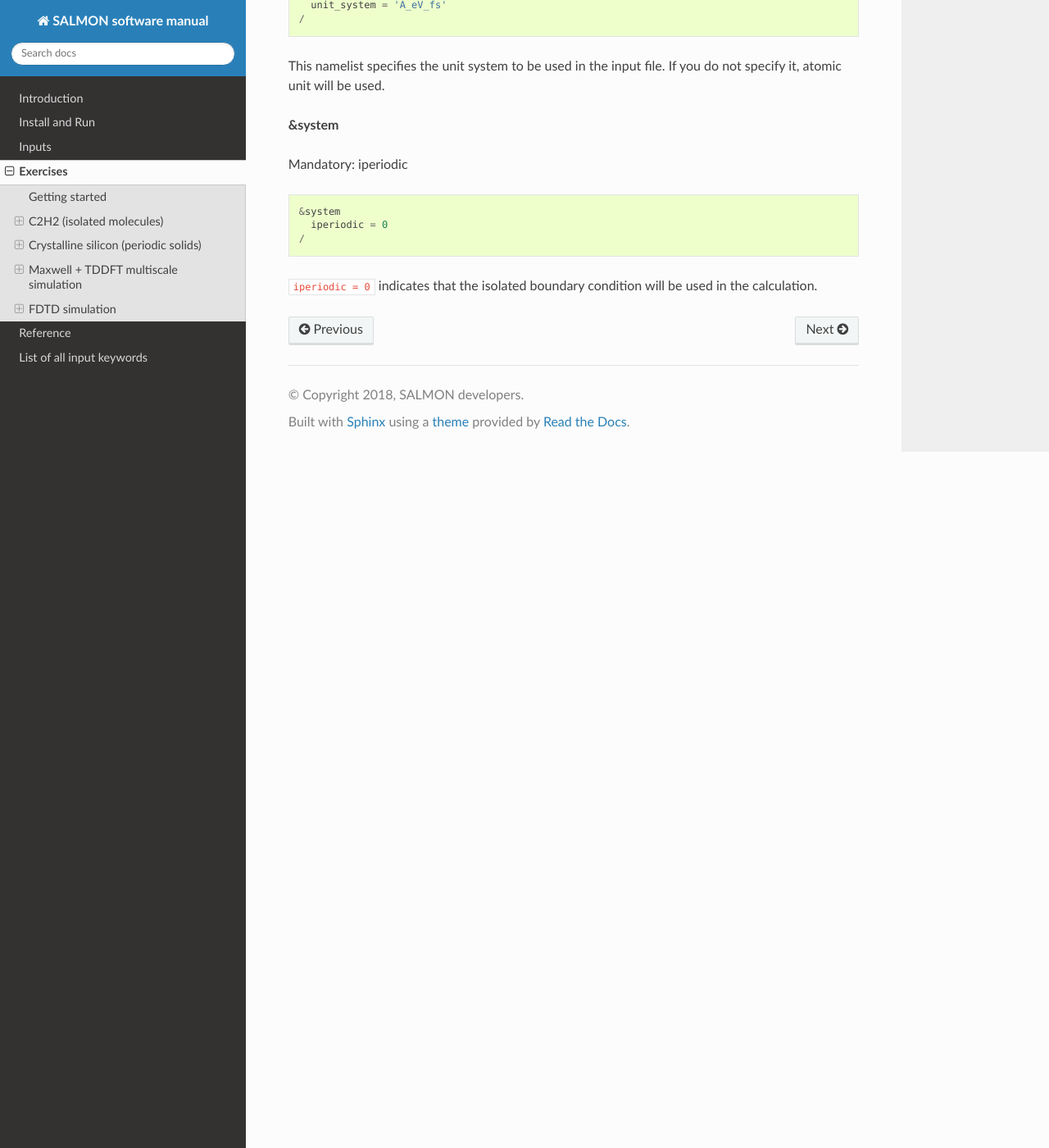
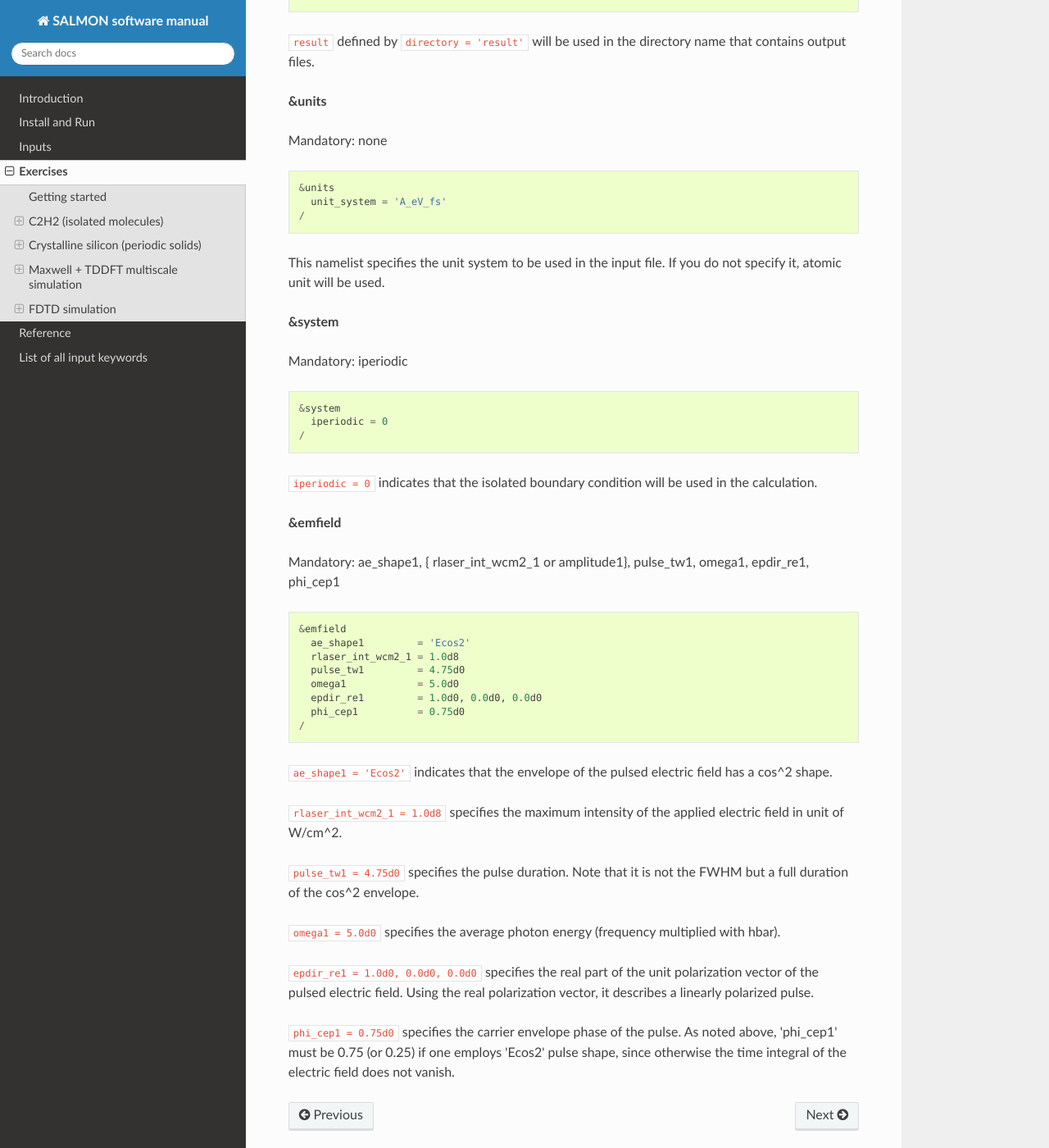
Before and after one commit to SALMON-TDDFT/SALMON-DOCS, a Sphinx documentation site: the page built from source/exercises.rst, in a window 1280 px wide and 1400 px high, scrolled down 59863 px. Shown: the whole window at 82% size. Built offline with Sphinx 7.4.7 and the Read the Docs theme 2.0.0, drawn with Linux system fonts in a browser that asks for light colours; formulas are drawn with MathJax 3; some of the changed text lies outside the part shown.

Commit message:
Update exercises.rst

```diff
--- a/source/exercises.rst
+++ b/source/exercises.rst
@@ -3205,6 +3205,7 @@ Mandatory: ae_shape1, epdir_re1
    /
 
 ``ae_shape1 = 'impulse'`` indicates that a weak impulse is applied to all electrons at *t=0*.
+
 ``epdir_re1(3)`` specifies a unit vector that indicates the direction of the impulse.
 
 **&analysis**
@@ -3242,13 +3243,20 @@ Mandatory: al_em, dl_em, nt_em
    /
 
 ``al_em = 1000.0d0, 1000.0d0, 1000.0d0`` specifies the lengths of three sides of the rectangular parallelepiped where the grid points are prepared.
+
 ``dl_em = 10.0d0, 10.0d0, 10.0d0`` specifies the grid spacings in three Cartesian directions.
+
 ``nt_em = 5000`` specifies the number of time steps in the calculation.
+
 ``dt_em = 1.90d-3`` specifies the time step of the time evolution calculation.
 If you do not input, this is automatically specified by the Courant-Friedrichs-Lewy Condition.
+
 ``shape_file = 'shape.cube'`` indicates the filename of the shape file.
+
 ``imedia_num = 1`` specifies the number of the types of media described by the shape file('shape.cube').
+
 ``type_media(1) = 'drude'`` specifies the type of media as the Drude model.
+
 `` omega_p_d(1) = 9.03d0`` and ``gamma_d(1) = 0.53d0-1`` specify the plasma- and collision-frequencies, respectively.
 See &maxwell in :any:`List of all input keywords <List of all input keywords>` for more information.
 
@@ -3404,3 +3412,32 @@ Mandatory: iperiodic
    /
 
 ``iperiodic = 0`` indicates that the isolated boundary condition will be used in the calculation.
+
+**&emfield**
+
+Mandatory: ae_shape1, { rlaser_int_wcm2_1 or amplitude1}, pulse_tw1, omega1, epdir_re1, phi_cep1
+
+::
+
+   &emfield
+     ae_shape1         = 'Ecos2'
+     rlaser_int_wcm2_1 = 1.0d8
+     pulse_tw1         = 4.75d0
+     omega1            = 5.0d0
+     epdir_re1         = 1.0d0, 0.0d0, 0.0d0
+     phi_cep1          = 0.75d0
+   /
+
+``ae_shape1 = 'Ecos2'`` indicates that the envelope of the pulsed electric field has a cos^2 shape.
+
+``rlaser_int_wcm2_1 = 1.0d8`` specifies the maximum intensity of the applied electric field in unit of W/cm^2.
+
+``pulse_tw1 = 4.75d0`` specifies the pulse duration. Note that it is not the FWHM but a full duration of the cos^2 envelope.
+
+``omega1 = 5.0d0`` specifies the average photon energy (frequency multiplied with hbar).
+
+``epdir_re1 = 1.0d0, 0.0d0, 0.0d0`` specifies the real part of the unit polarization vector of the pulsed electric field.
+Using the real polarization vector, it describes a linearly polarized pulse.
+
+``phi_cep1 = 0.75d0`` specifies the carrier envelope phase of the pulse.
+As noted above, 'phi_cep1' must be 0.75 (or 0.25) if one employs 'Ecos2' pulse shape, since otherwise the time integral of the electric field does not vanish.
```
